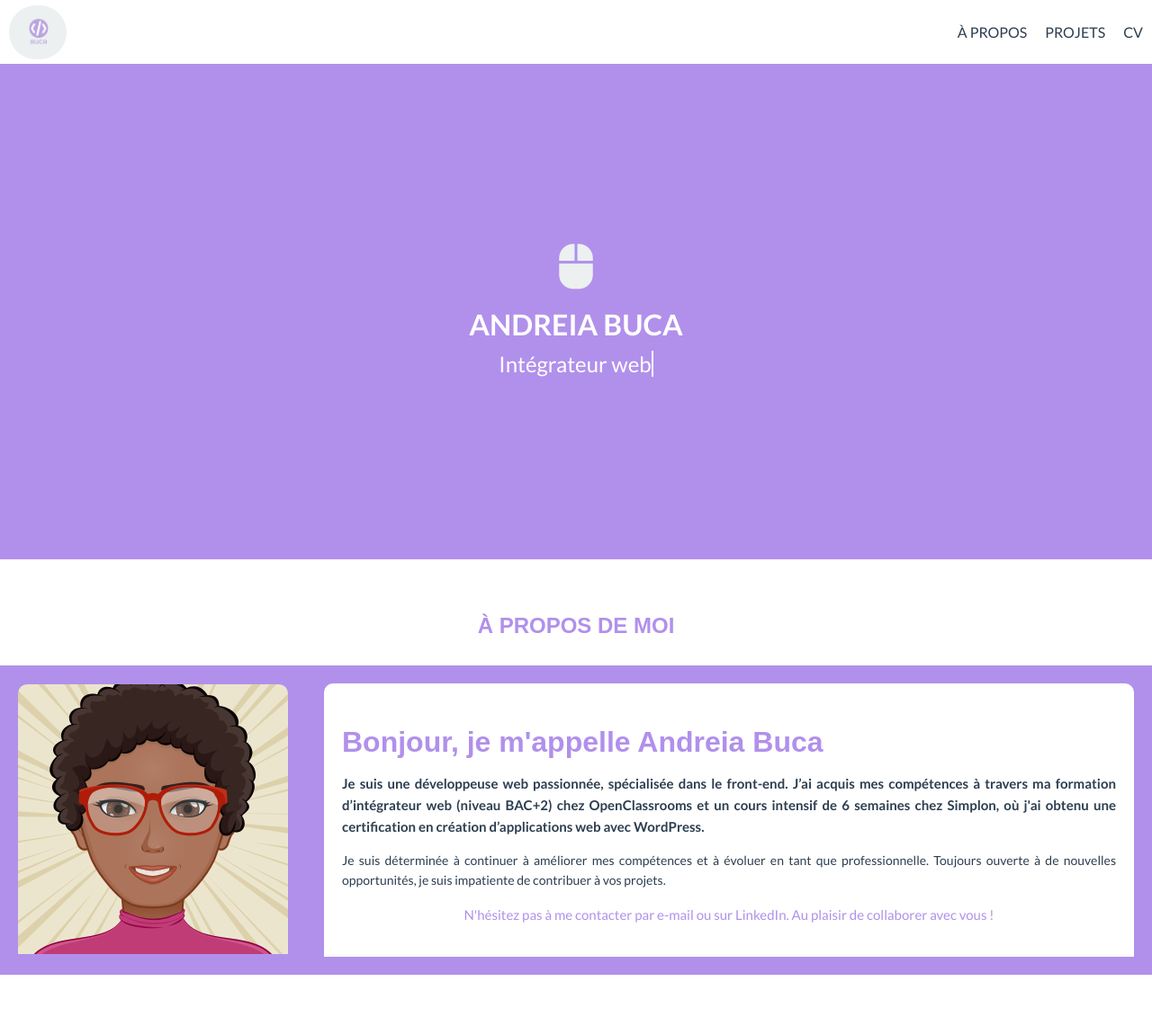
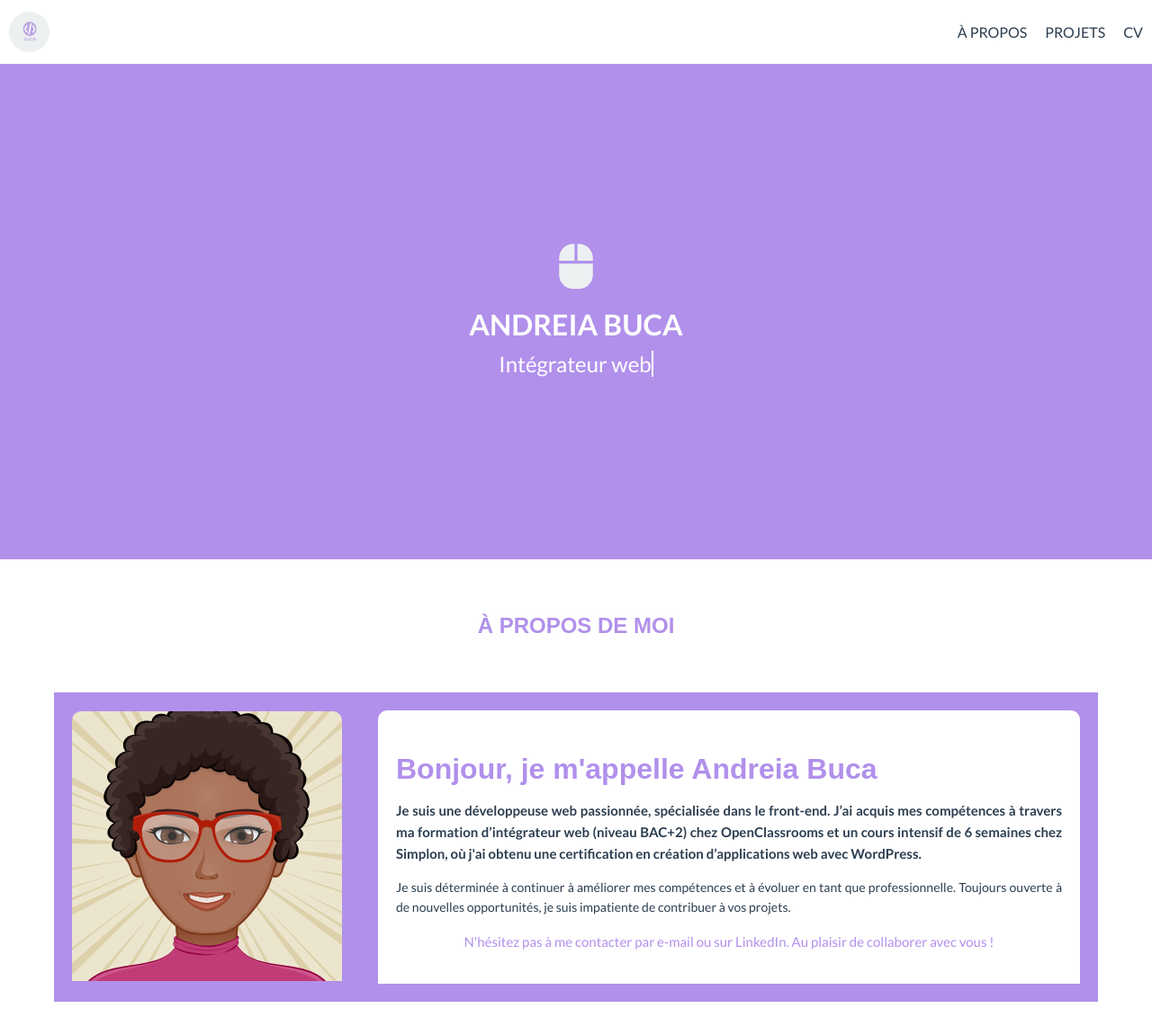
Before and after one commit to andreiabuca/buca-portfolio, a plain HTML site: page index.html in a window 1280 px wide. Shown: the top 1141 px of the page at 90% size. Drawn offline with Linux system fonts and the light colour scheme.

Commit message:
add div for section layout and target="_blank" to footer links

```diff
--- a/index.html
+++ b/index.html
@@ -40,7 +40,7 @@
 
     <h2 id="#apropos" class="section-title">À PROPOS DE MOI</h2>
 
-    <div>
+    <div class="div_about-me">
         <section class="sec_about-me">
             <div class="div_about-me-img">
                 <img src="images/andreiabuca-icon.png" alt="Cartoon picture of developper web Andreia Buca">
@@ -80,8 +80,8 @@
 
     <footer>
         <ul class="ul_nav-footer">
-            <a href="https://github.com/andreiabuca"><img src="./images/github-icon.png" class="footer-icon" alt=""></a>
-            <a href="https://www.linkedin.com/in/andreiabuca/"><img src="./images/linkedin-icon.png" class="footer-icon"
+            <a href="https://github.com/andreiabuca" target="_blank"><img src="./images/github-icon.png" class="footer-icon" alt=""></a>
+            <a href="https://www.linkedin.com/in/andreiabuca/" target="_blank"><img src="./images/linkedin-icon.png" class="footer-icon"
                     alt="linkedin-icon"></a>
         </ul>
     </footer>
--- a/style.css
+++ b/style.css
@@ -26,8 +26,8 @@ h1, h2, h3, h4, h5, h6 {
 }
 
 .logo {
-    width: 60;
-    height: 60px;
+    width: 45px;
+    height: 45px;
     display: flex;
     border-radius: 50px;
     margin-left: 10px;
@@ -91,6 +91,10 @@ h1, h2, h3, h4, h5, h6 {
 
 .sec_projects {
     margin-bottom: 60px;
+}
+
+.div_about-me {
+    margin: 60px;
 }
 
 .sec_about-me {
```
